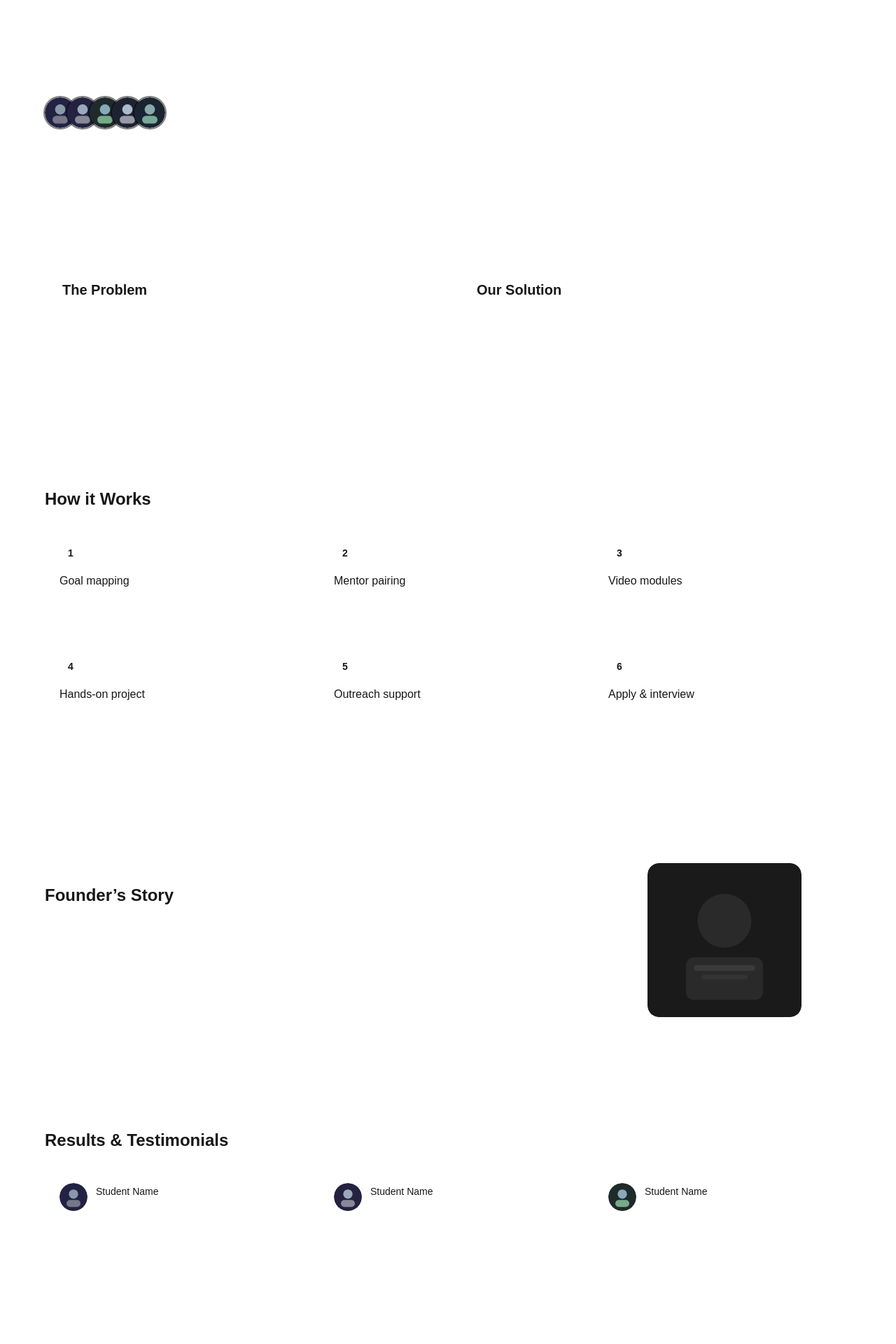
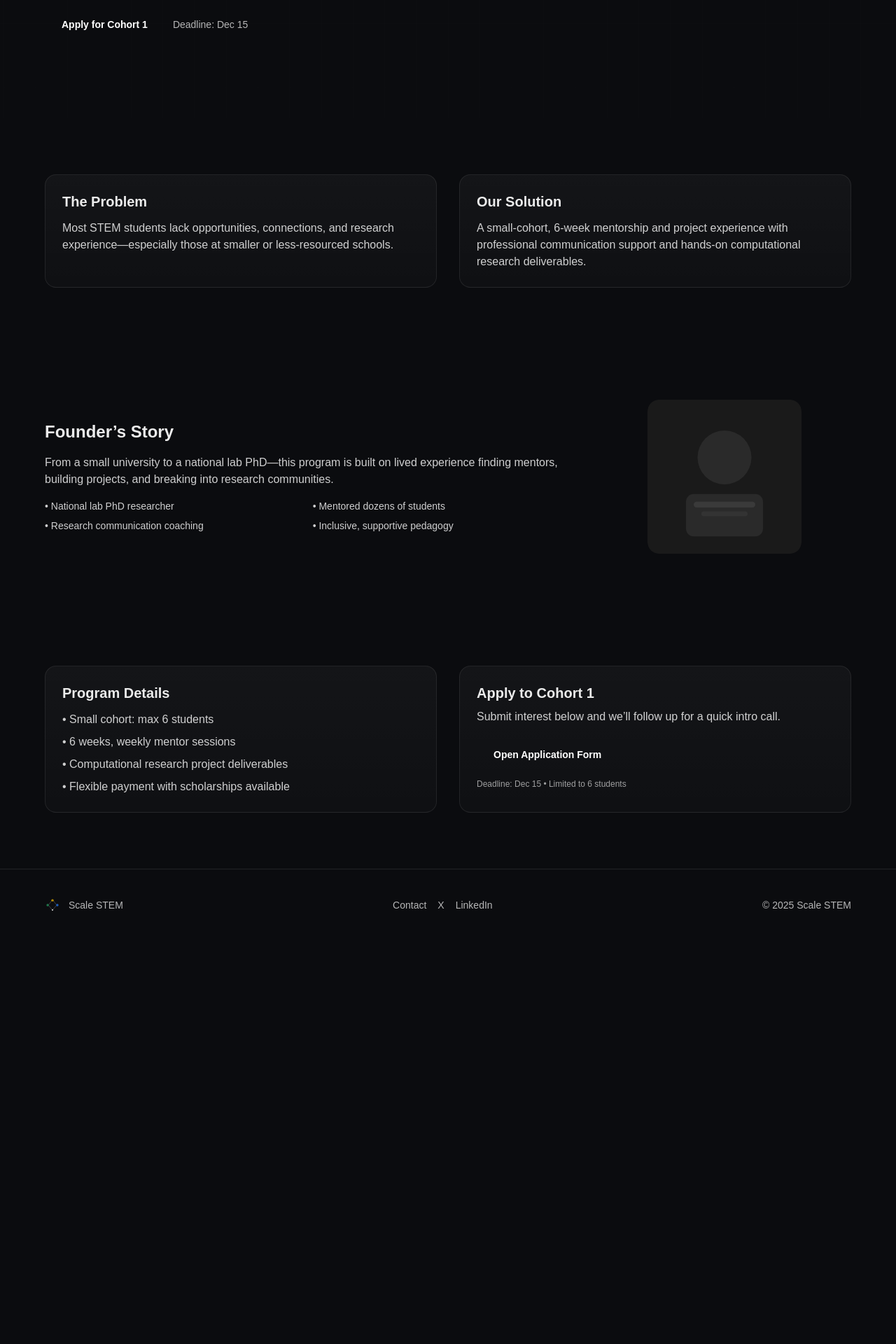
Before and after one commit to swansone4/scalestem, a Next.js app: page / in a window 1280 px wide. Shown: the part 580-2500 px from the top of the page at 70% size. After the commit the page ends 1924 px from the top, so only its background shows below. Built offline with nearby package versions, Linux system fonts and the light colour scheme.

Commit message:
chore: remove How it Works, testimonials, cohort badge, avatars; enforce dark

```diff
--- a/app/layout.tsx
+++ b/app/layout.tsx
@@ -1,7 +1,6 @@
 import type { Metadata } from "next";
 import { Geist, Geist_Mono } from "next/font/google";
 import "./globals.css";
-import { ThemeProvider } from "@/components/ThemeProvider";
 
 const geistSans = Geist({
   variable: "--font-geist-sans",
@@ -25,11 +24,9 @@ export default function RootLayout({
   children: React.ReactNode;
 }>) {
   return (
-    <html lang="en" suppressHydrationWarning>
+    <html lang="en">
       <body className={`${geistSans.variable} ${geistMono.variable} antialiased`}>
-        <ThemeProvider>
-          {children}
-        </ThemeProvider>
+        {children}
       </body>
     </html>
   );
--- a/app/page.tsx
+++ b/app/page.tsx
@@ -1,6 +1,5 @@
 import Image from "next/image";
 import Link from "next/link";
-import { ThemeToggle } from "@/components/ThemeToggle";
 
 export default function Home() {
   return (
@@ -20,7 +19,6 @@ export default function Home() {
             <a href="#apply" className="hover:opacity-80">Apply</a>
           </nav>
           <div className="flex items-center gap-3">
-            <ThemeToggle />
             <Link href="#apply" className="rounded-full px-4 py-2 text-sm font-medium bg-[--accent-green] text-white hover:opacity-90">
               Apply
             </Link>
@@ -34,10 +32,6 @@ export default function Home() {
           <Image src="/static/images/grid.svg" alt="" fill className="object-cover" />
         </div>
         <div className="relative mx-auto container-width px-6 py-20 md:py-28">
-          <div className="mb-4 inline-flex items-center gap-2 rounded-full border border-white/10 bg-white/5 px-3 py-1 text-xs">
-            <span className="h-2 w-2 rounded-full bg-[--accent-gold]"></span>
-            Cohort 1 applications open • Max 6 spots
-          </div>
           <h1 className="max-w-3xl text-4xl font-semibold leading-tight tracking-tight md:text-6xl">
             Unlock Your Potential. Connect With Mentors. Land Impactful STEM Careers.
           </h1>
@@ -49,11 +43,6 @@ export default function Home() {
               Apply for Cohort 1
             </Link>
             <span className="text-sm text-white/70">Deadline: Dec 15</span>
-          </div>
-          <div className="mt-10 flex -space-x-3">
-            {[1,2,3,4,5].map((i) => (
-              <Image key={i} src={`/static/images/avatar-${i}.svg`} alt="Student avatar" width={44} height={44} className="rounded-full ring-2 ring-black/50" />
-            ))}
           </div>
         </div>
       </section>
@@ -76,29 +65,6 @@ export default function Home() {
         </div>
       </section>
 
-      {/* How it Works */}
-      <section id="how" className="mx-auto container-width px-6 py-16 md:py-20">
-        <h2 className="text-2xl font-semibold">How it Works</h2>
-        <div className="mt-6 grid gap-6 md:grid-cols-3">
-          {[
-            { title: "Goal mapping", desc: "Clarify interests, strengths, and target roles." },
-            { title: "Mentor pairing", desc: "Work weekly with a research or industry mentor." },
-            { title: "Video modules", desc: "Practical modules for skills and project help." },
-            { title: "Hands-on project", desc: "Compute-oriented research with real deliverables." },
-            { title: "Outreach support", desc: "Professional communication and networking guidance." },
-            { title: "Apply & interview", desc: "Portfolio, references, and mock interviews." },
-          ].map((item, idx) => (
-            <div key={idx} className="card rounded-2xl p-5">
-              <div className="mb-3 inline-flex h-8 w-8 items-center justify-center rounded-full bg-white/10 text-sm font-semibold">
-                {idx + 1}
-              </div>
-              <h3 className="font-medium">{item.title}</h3>
-              <p className="mt-2 text-sm text-white/80">{item.desc}</p>
-            </div>
-          ))}
-        </div>
-      </section>
-
       {/* Founder */}
       <section id="founder" className="mx-auto container-width px-6 py-16 md:py-20">
         <div className="grid items-center gap-8 md:grid-cols-3">
@@ -117,27 +83,6 @@ export default function Home() {
           <div className="justify-self-center">
             <Image src="/static/images/founder-placeholder.svg" alt="Founder headshot" width={220} height={220} className="rounded-2xl" />
           </div>
-        </div>
-      </section>
-
-      {/* Results */}
-      <section id="results" className="mx-auto container-width px-6 py-16 md:py-20">
-        <h2 className="text-2xl font-semibold">Results & Testimonials</h2>
-        <div className="mt-6 grid gap-6 md:grid-cols-3">
-          {[1,2,3].map((i) => (
-            <div key={i} className="card rounded-2xl p-5">
-              <div className="flex items-center gap-3">
-                <Image src={`/static/images/avatar-${i}.svg`} alt="Student" width={40} height={40} className="rounded-full" />
-                <div>
-                  <p className="text-sm font-medium">Student Name</p>
-                  <p className="text-xs text-white/70">Small University</p>
-                </div>
-              </div>
-              <p className="mt-3 text-sm text-white/80">
-                “I gained a mentor, built a real project, and landed interviews I never thought possible.”
-              </p>
-            </div>
-          ))}
         </div>
       </section>
 
```
